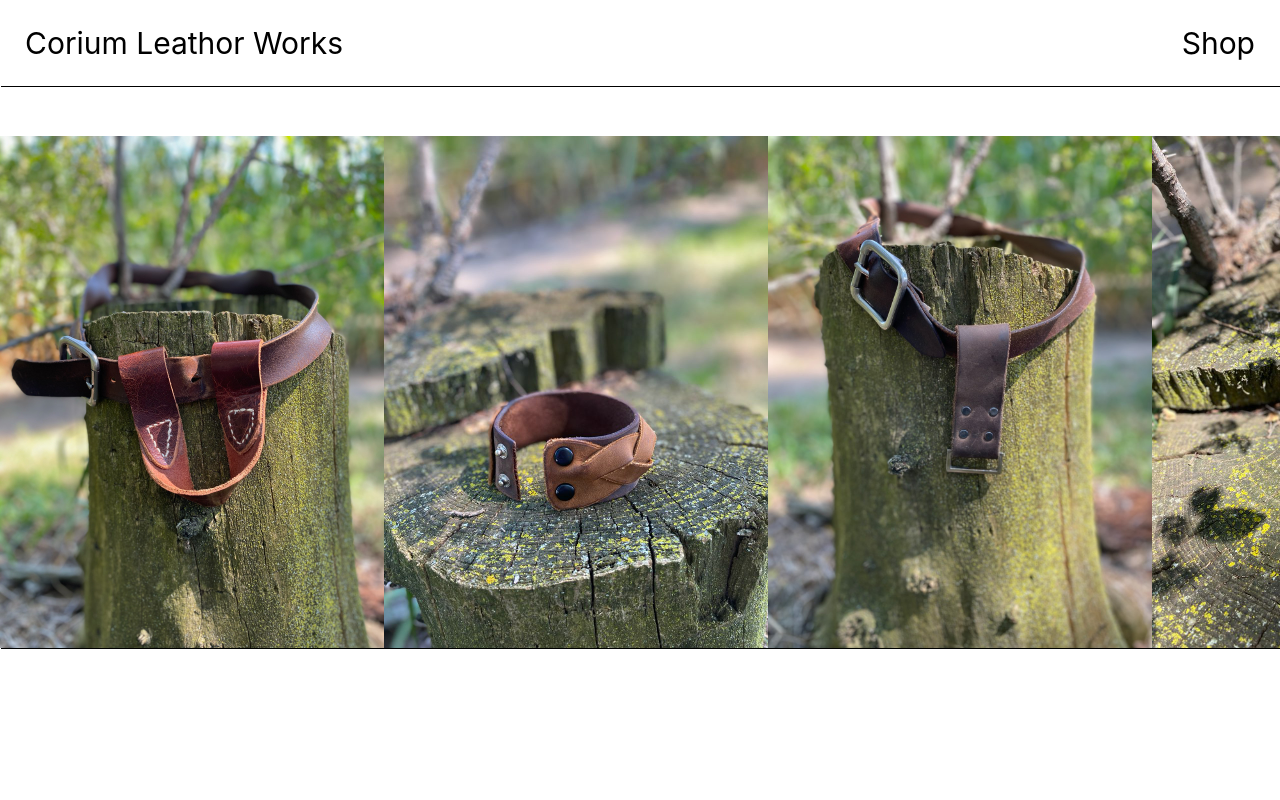
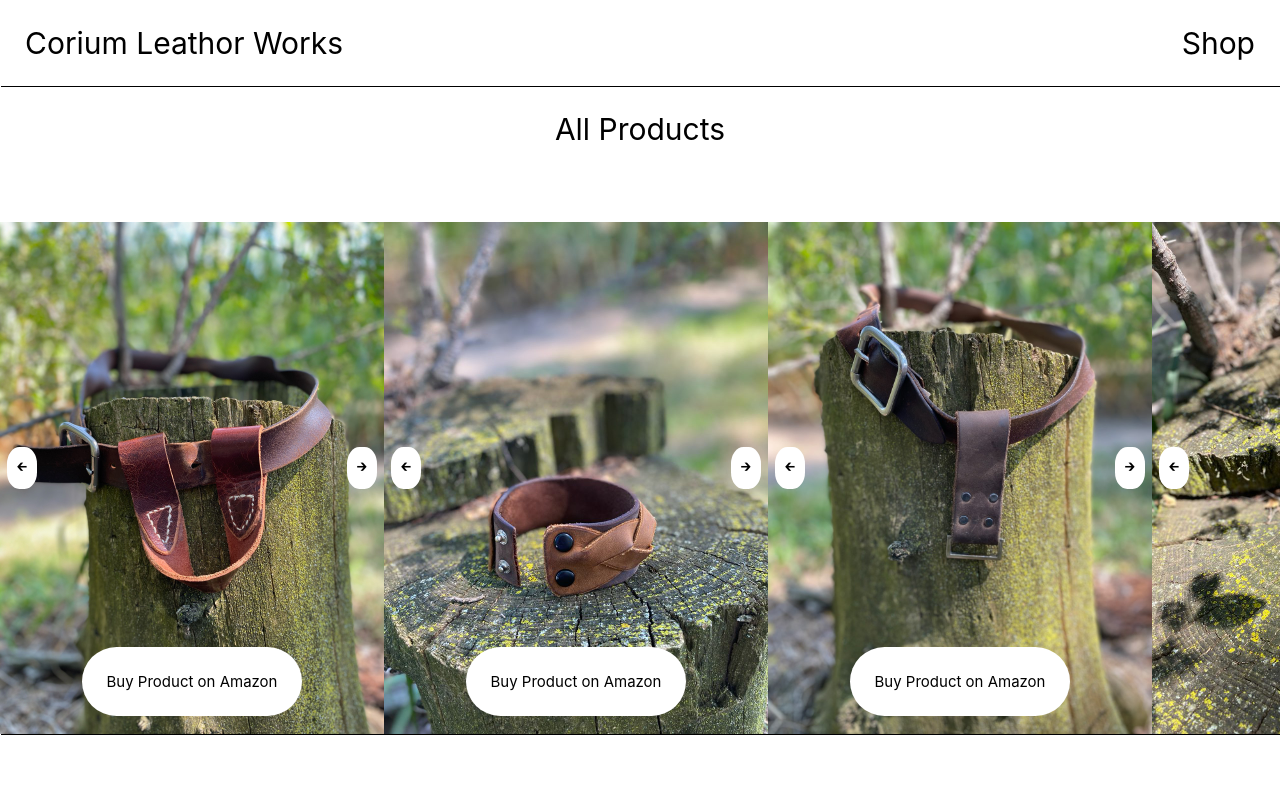
Before and after one commit to gheezl/Corium-Leather-Works, a React (Create React App) app: page / in a window 1280 px wide. Shown: the top 800 px of the page. Built offline with nearby package versions, Linux system fonts and the light colour scheme.

Commit message:
Adding to the individual item cards

```diff
--- a/src/components/items-card/items-card.css
+++ b/src/components/items-card/items-card.css
@@ -1,25 +1,82 @@
 .item-border {
     display: flex;
     flex-direction: column;
+    align-items: center;
 }
 
 .item-image {
     box-shadow: 1px 1px black;
+    margin-top: 75px;
+}
+
+.item-image:hover {
+    box-shadow: 2px 2px black;
 }
 
 .item-drop-down {
+    position: absolute;
     display: flex;
     flex-direction: column;
-    margin-top: 10px;
+    margin-top: 600px;
     padding: 10px;
-    border: 1px black solid;
-    box-shadow: 1px 1px black;
+    background-color: whitesmoke;
 }
 
 .item-name {
+    position: absolute;
+    margin-top: 45px;
     font-size: 20px;
 }
 
-.item-description {
-    margin-top: 10px;
+.scroll-arrows {
+    display: flex;
 }
+
+.left {
+    position: absolute;
+    margin-top: 300px;
+    margin-right: 340px;
+    cursor: pointer;
+    border: none;
+    border-radius: 40%;
+    padding: 10px;
+    background-color: white;
+    transition: 0.5s;
+}
+
+.left:hover {
+    background-color: transparent;
+}
+
+.right {
+    position: absolute;
+    margin-top: 300px;
+    margin-left: 340px;
+    cursor: pointer;
+    border: none;
+    border-radius: 40%;
+    padding: 10px;
+    background-color: white;
+    transition: 0.5s;
+}
+
+.right:hover {
+    background-color: transparent
+}
+
+.buy-product {
+    position: absolute;
+    font-size: 15px;
+    background-color: white;
+    border: none;
+    margin-top: 500px;
+    padding: 25px;
+    border-radius: 50px;
+    cursor: pointer;
+    transition: 0.5s;
+}
+
+.buy-product:hover {
+    background-color: transparent;
+    color: white;
+}
--- a/src/components/items-card/items-card.jsx
+++ b/src/components/items-card/items-card.jsx
@@ -5,27 +5,44 @@ import './items-card.css';
 
 const ItemsCard = (item) => {
     const [toggle, setToggle] = useState(false)
+    const [increment, setIncrement] = useState(0)
+
+
+    const onRight = () => {
+        if (increment < 2) {
+            setIncrement(increment + 1)
+        }
+    }
+
+    const onLeft = () => {
+        if (increment > 0) {
+            setIncrement(increment - 1)
+        }
+    }
 
 
     return (
         <Fragment>
-            <div className="item-border">
+            <div onMouseEnter={() => setToggle(true)} onMouseLeave={() => setToggle(false)} className="item-border">
+                <button onClick={onLeft} className="left">🡰</button>
                 <img
-                    onMouseEnter={() => setToggle(!toggle)}
-                    onMouseLeave={() => setToggle(!toggle)}
                     className="item-image"
                     alt="item"
-                    src={item.item.img[0]}
+                    src={item.item.img[increment]}
                     width="384" height="512"
-
                 />
+                <button onClick={onRight} className="right">🡲</button>
+                <a className="buy-product" >Buy Product on Amazon</a>
                 {
                     toggle
                         ? (
-                            <div className="item-drop-down">
+                            <Fragment>
+
                                 <span className="item-name">{item.item.name}: {item.item.price}</span>
-                                <span className="item-description">{item.item.description}</span>
-                            </div>
+                                <div className="item-drop-down">
+                                    <span className="item-description">{item.item.description}</span>
+                                </div>
+                            </Fragment>
                         )
                         : (null)
                 }
--- a/src/contexts/providers/item-provider.jsx
+++ b/src/contexts/providers/item-provider.jsx
@@ -26,23 +26,26 @@ class ItemsProvider extends Component {
                 {
                     name: "Multipurpose Belt Loop",
                     price: "$15",
-                    description: "Lorem Ipsum is simply dummy text of the printing and typesetting industry. Lorem Ipsum has been the industry's standard dummy text ever since the 1500s, when an unknown printer took a galley of type and scrambled it to make a type specimen book. It has survived not only five centuries, but also the leap into electronic typesetting, remaining essentially unchanged.",
+                    description: "A belt loop for hammers, hatchets, and etc.",
                     img: [multiPurposeBeltLoop1, multiPurposeBeltLoop2, multiPurposeBeltLoop3]
                 },
                 {
                     name: "Braided Braclet",
                     price: "$15",
-                    description: "Lorem Ipsum is simply dummy text of the printing and typesetting industry.Lorem Ipsum has been the industry's standard dummy text ever since the 1500s, when an unknown printer took a galley of type and scrambled it to make a type specimen book. It has survived not only five centuries, but also the leap into electronic typesetting, remaining essentially unchanged.",
+                    description: "A hand braided wrist bracelet.",
                     img: [braidedBracelet1, braidedBracelet2, braidedBracelet3, braidedBracelet4]
                 },
                 {
                     name: "Tape Measure Clip",
                     price: "$15",
-                    description: "Lorem Ipsum is simply dummy text of the printing and typesetting industry.Lorem Ipsum has been the industry's standard dummy text ever since the 1500s, when an unknown printer took a galley of type and scrambled it to make a type specimen book. It has survived not only five centuries, but also the leap into electronic typesetting, remaining essentially unchanged.",
+                    description: "A Tape Measure construction clip.",
                     img: [tapeMeasureClip1, tapeMeasureClip2, tapeMeasureClip3]
                 },
                 {
                     img: [tapeMeasureClip3]
+                },
+                {
+                    img: [braidedBracelet2]
                 }
             ]
         }
--- a/src/pages/shop-page/shop-page.css
+++ b/src/pages/shop-page/shop-page.css
@@ -1,6 +1,11 @@
+.shop-page-header {
+    display: flex;
+    justify-content: center;
+    font-size: 30px;
+    margin-top: 25px;
+}
+
 .item-map {
     display: grid;
     grid-template-columns: 1fr 1fr 1fr 1fr;
-    grid-template-rows: 1fr 1fr 1fr 1fr;
-    margin-top: 50px;
 }
--- a/src/pages/shop-page/shop-page.jsx
+++ b/src/pages/shop-page/shop-page.jsx
@@ -14,6 +14,7 @@ const ShopPage = () => {
     console.log(value)
     return (
         <Fragment>
+            <span className="shop-page-header">All Products</span>
             <div className="item-map">
                 <Suspense fallback="loading...">
                     {
```
